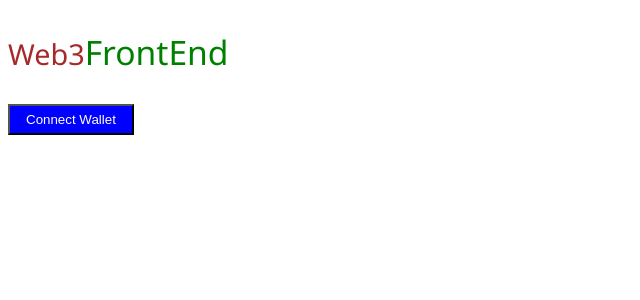
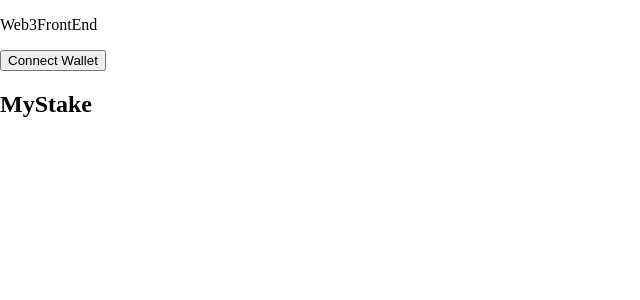
Before and after one commit to jebitok-dev/web3integration, a React (Create React App) app: page / in a window 1280 px wide. Shown: the top 300 px of the page, without its empty margins (0-640 px from the left). Built offline with nearby package versions, Linux system fonts and the light colour scheme.

Commit message:
Add Changes to React App and CSS

```diff
--- a/src/App.js
+++ b/src/App.js
@@ -1,10 +1,13 @@
 import {Header} from "./Components/header/header";
-function App() {
+import MyStake from "./Components/MyStake/MyStake";
+
+export default function App() {
   return (
     <div>
       <Header />
+      <div>
+        <MyStake />
+      </div>
     </div>
   );
 }
-
-export default App;
--- /dev/null
+++ b/src/Components/MyStake/MyStake.css
@@ -0,0 +1,17 @@
+.root {
+    padding: 4rem;
+    margin-top: 5rem;
+    background-color: #ccc;
+    box-shadow: .3rem .5rem3rem #000;
+    border-radius: 1rem;
+}
+
+.heading {
+    color: brown;
+    font-size: 2.2rem;
+    text-transform: capitalize;
+}
+
+.stake_body {
+    margin-top: 1.5rem;
+}
--- /dev/null
+++ b/src/Components/MyStake/MyStake.js
@@ -0,0 +1,14 @@
+import React from 'react';
+import Styles from "./MyStake.css"
+
+export default function MyStake(){
+  return (
+    <div className='Styles.root'>
+        <h2 className='Styles.heading'>MyStake</h2>
+
+        <div className='Styles.stake_body'>
+
+        </div>
+    </div>
+  )
+}
--- a/src/Components/header/header.js
+++ b/src/Components/header/header.js
@@ -3,11 +3,11 @@ import Styles from "./header.css";
 export function Header() {
   return (
     <div className='Styles.root'>
-      <p className='logo'>
-        Web3<span className='logo2'>FrontEnd</span>
+      <p className='Styles.logo'>
+        Web3<span className='Styles.logo2'>FrontEnd</span>
       </p>
       <div>
-        <button className="connect_btn">Connect Wallet</button>
+        <button className="Styles.connect_btn">Connect Wallet</button>
       </div>
     </div>
   );
--- a/src/index.css
+++ b/src/index.css
@@ -1,3 +1,15 @@
-* {
+/* *,
+*::before,
+*::after {
+  box-sizing: border-box;
+  padding: 0;
+  margin: 0;
+} */
 
+html,
+body {
+  width: 100%;
+  margin: 0;
+  padding: 0;
+  overflow-x: hidden;
 }
```
Also changed, not shown: src/App.css (+2 -37 lines).
